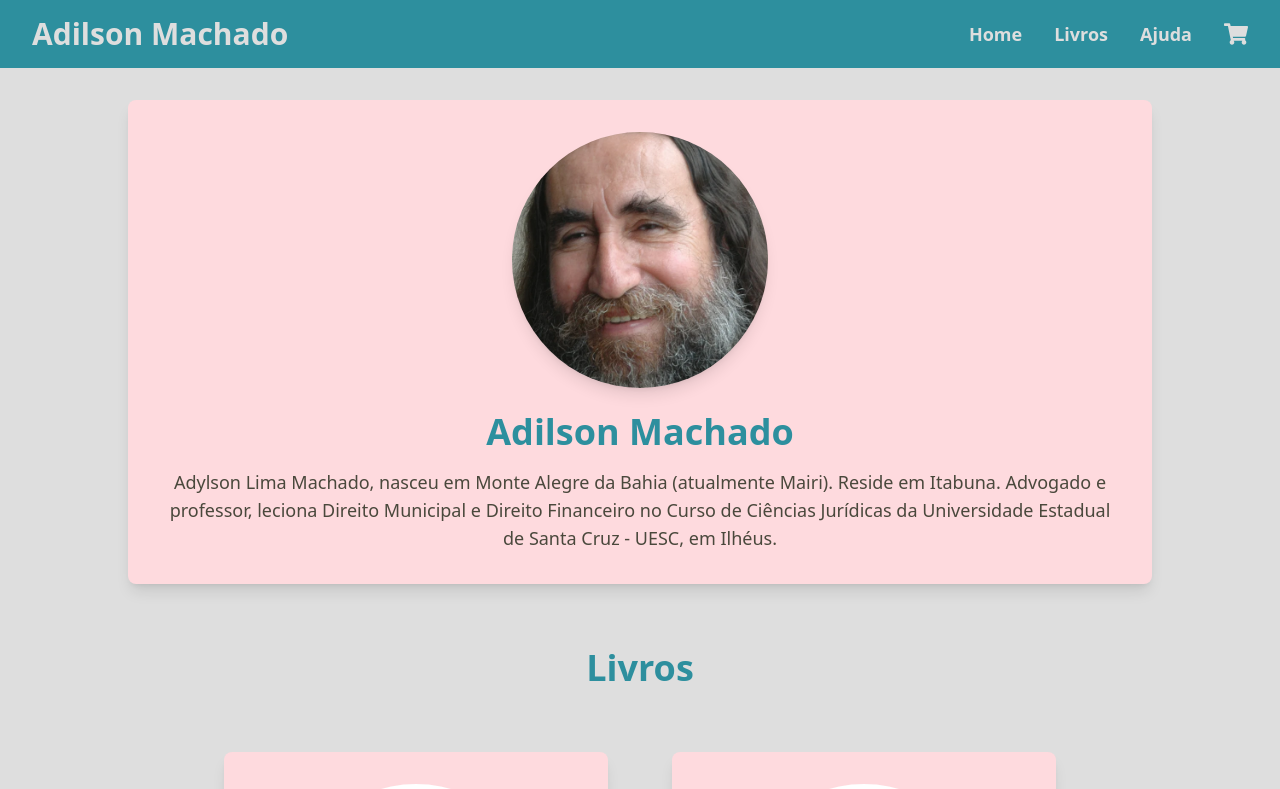
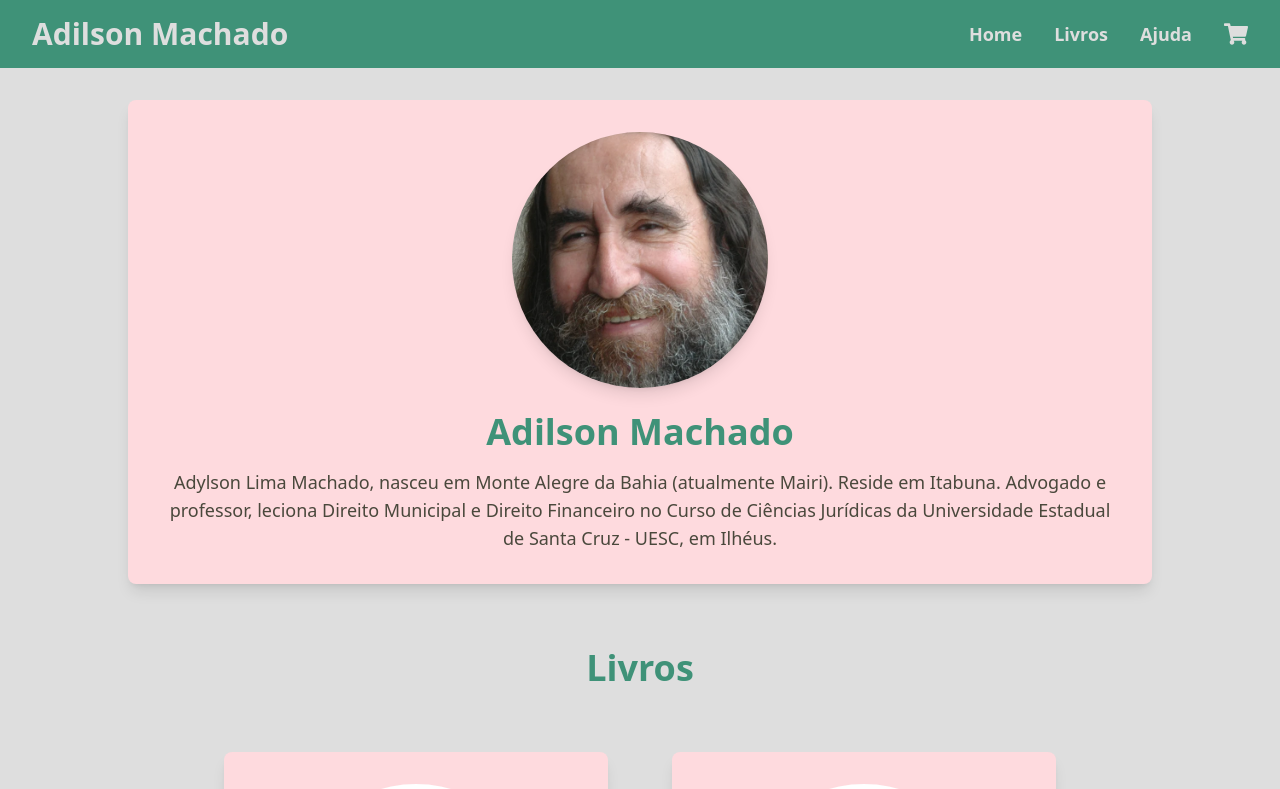
Before and after one commit to lmgaspa/ecommerce-adilsonmachado-books, a React (Vite) app in the folder frontend/: page / in a window 1280 px wide. Shown: the top 789 px of the page. Built offline with nearby package versions, Linux system fonts and the light colour scheme; no server answers.

Commit message:
newcolors

```diff
--- a/frontend/src/styles.css
+++ b/frontend/src/styles.css
@@ -5,7 +5,7 @@
   --font-serif: ui-serif, Georgia, Cambria, "Times New Roman", Times, serif;
   --font-mono: ui-monospace, SFMono-Regular, Menlo, Monaco, Consolas, "Liberation Mono", "Courier New", monospace;
 
-  --color-primary: oklch(0.6 0.09 210);
+  --color-primary: oklch(0.6 0.09 170);
   --color-secondary: oklch(0.72 0.11 138);
   --color-accent: oklch(0.65 0.13 60);
   --color-background: oklch(0.90 0.0 0);   /* vermelho amendoeira, quente e discreto */
```
